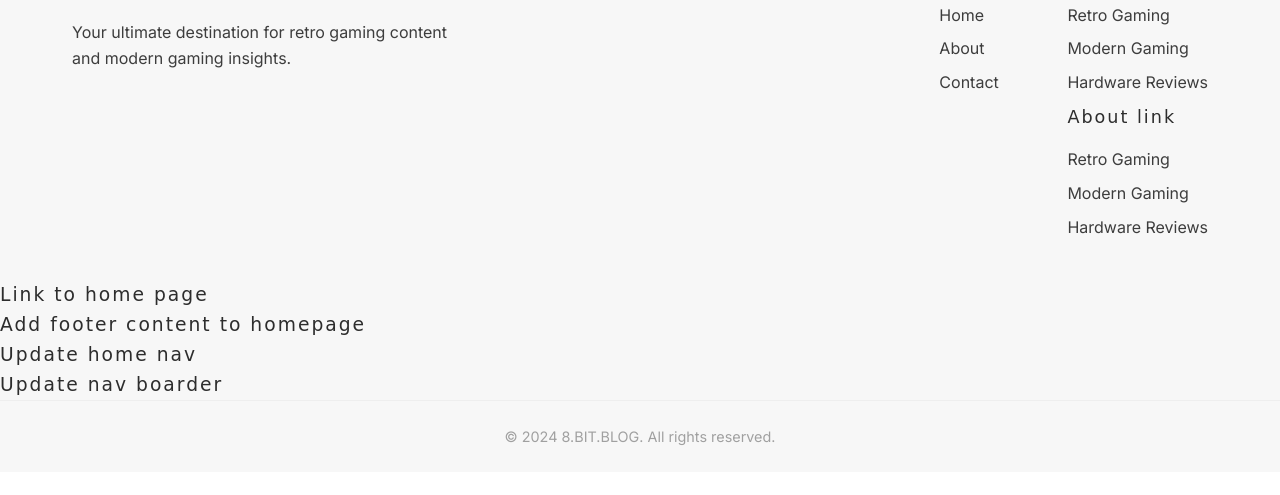
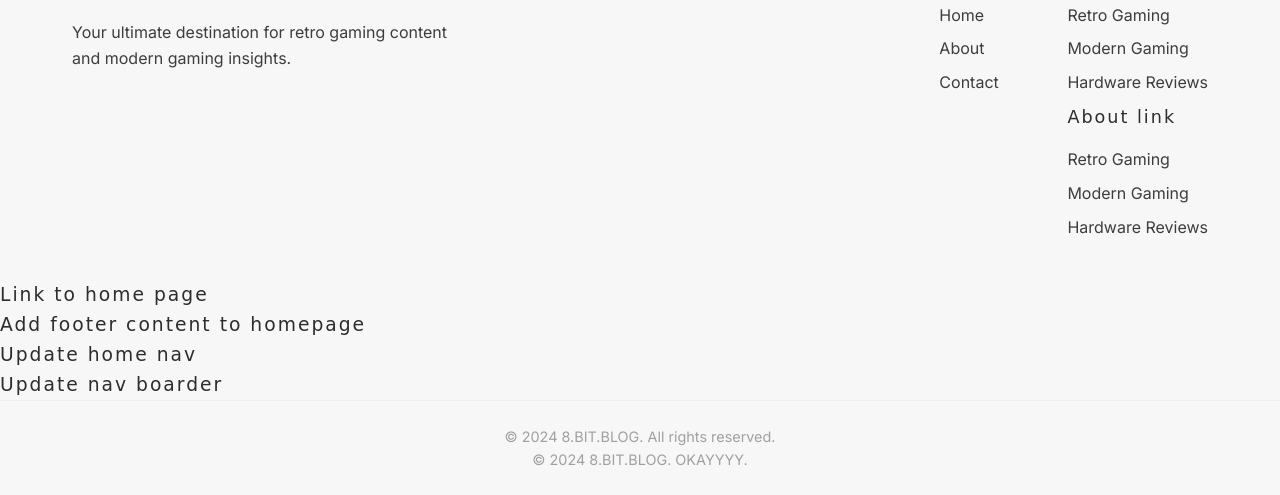
Before and after one commit to lhendupit/8bitdev, a plain HTML site: page index.html in a window 1280 px wide. Shown: the part 2515-3010 px from the top of the page. Before the commit the page ends 2987 px from the top, so only its background shows below. Drawn offline with Linux system fonts and the light colour scheme; a web font is replaced by a local one.

```diff
--- a/index.html
+++ b/index.html
@@ -267,6 +267,7 @@
 
       <div class="footer-bottom">
         <p>&copy; 2024 8.BIT.BLOG. All rights reserved.</p>
+         <p>&copy; 2024 8.BIT.BLOG. OKAYYYY.</p>
       </div>
     </footer>
   </body>
```
